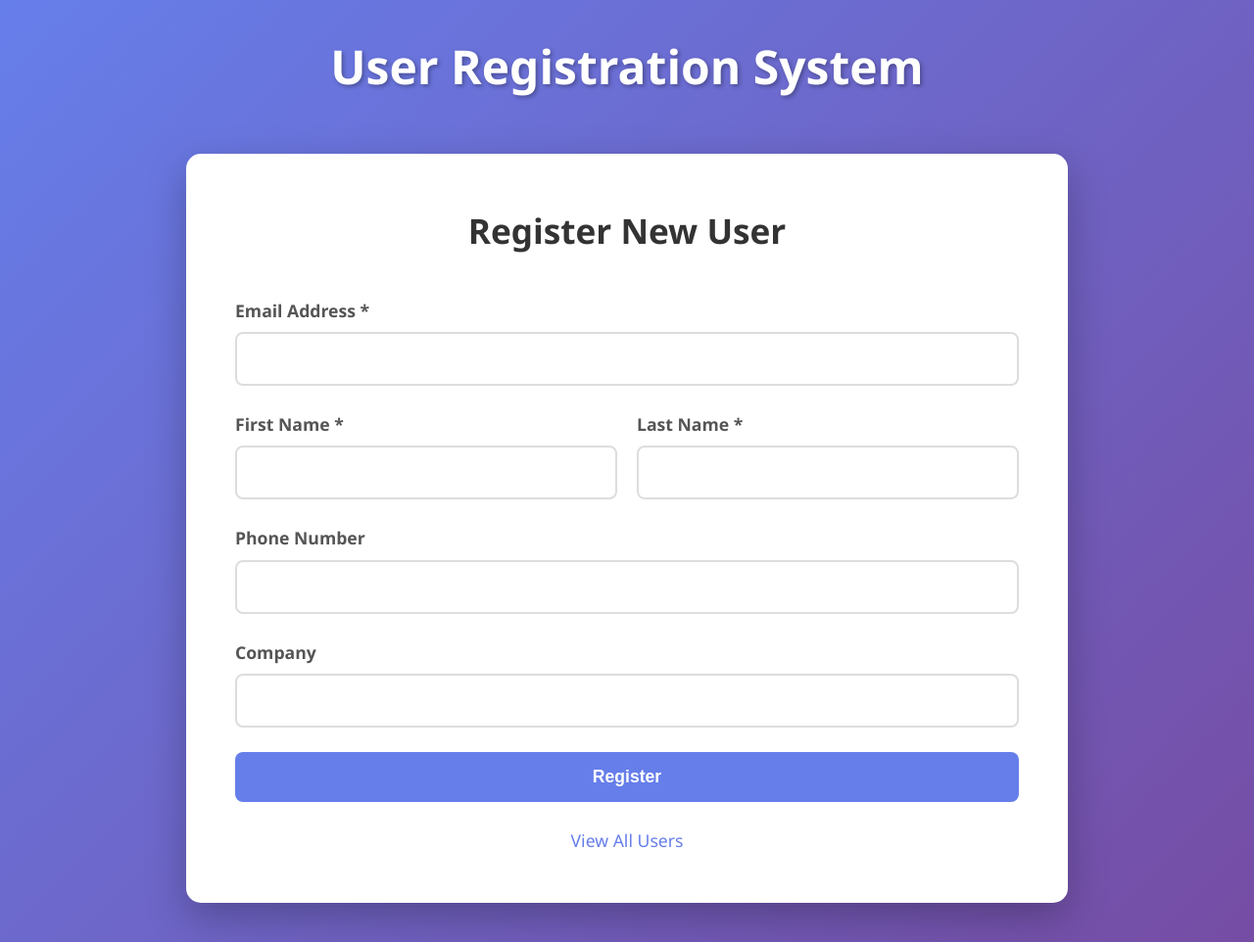
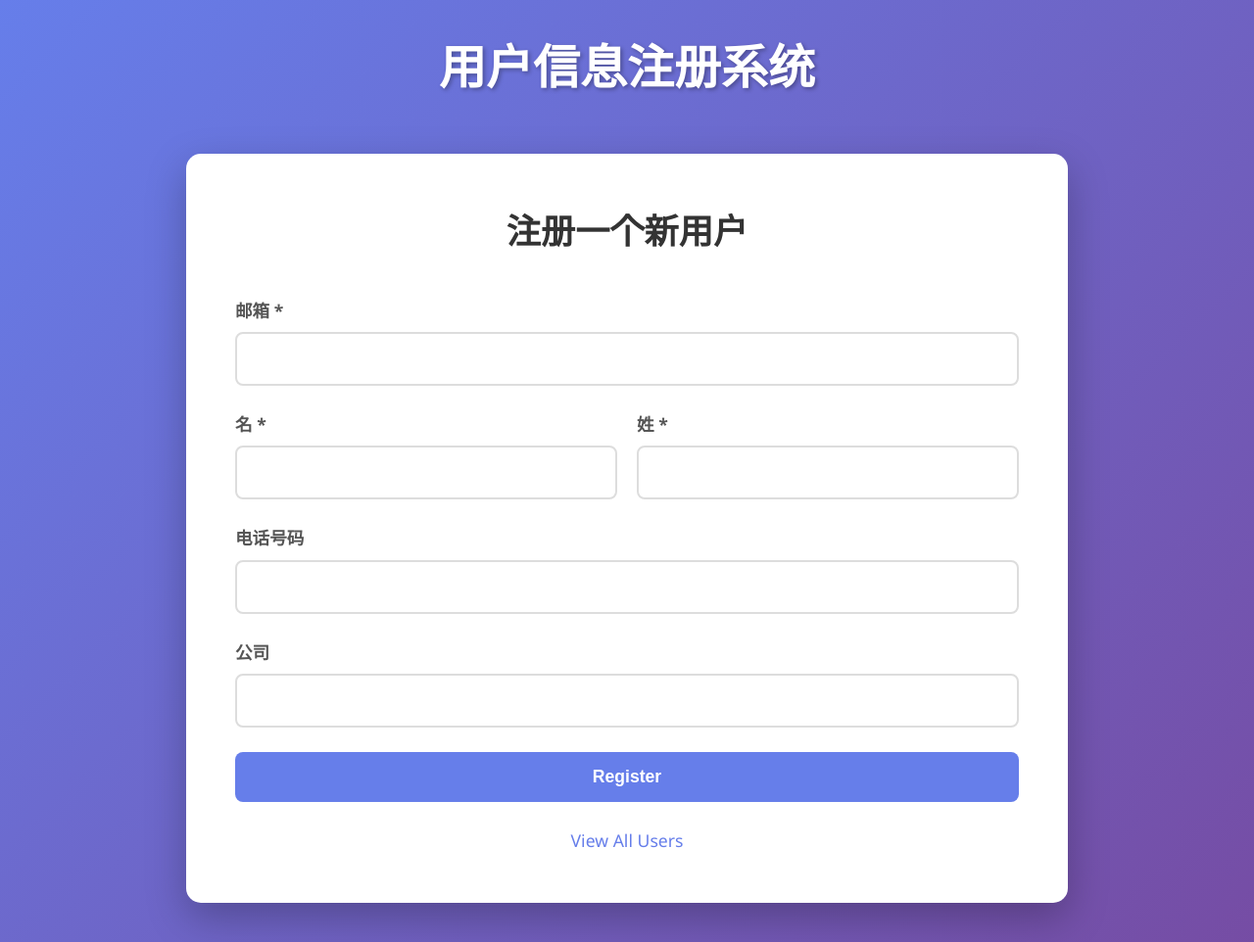
Before and after one commit to pengchao2022/user-manage-sys-aws-eks, a Flask app: page /register in a window 1280 px wide. Shown: the top 962 px of the page at 98% size. Run offline with Flask 3, Linux system fonts and the light colour scheme; some libraries are stand-ins or nearby versions.

Commit message:
modified the website display language to Chinese

```diff
--- a/src/templates/base.html
+++ b/src/templates/base.html
@@ -9,7 +9,7 @@
 <body>
     <div class="container">
         <header>
-            <h1>User Registration System</h1>
+            <h1>用户信息注册系统</h1>
         </header>
 
         {% with messages = get_flashed_messages(with_categories=true) %}
--- a/src/templates/register.html
+++ b/src/templates/register.html
@@ -4,32 +4,32 @@
 
 {% block content %}
 <div class="registration-form">
-    <h2>Register New User</h2>
+    <h2>注册一个新用户</h2>
     <form method="POST" action="{{ url_for('register') }}">
         <div class="form-group">
-            <label for="email">Email Address *</label>
+            <label for="email">邮箱 *</label>
             <input type="email" id="email" name="email" required>
         </div>
 
         <div class="form-row">
             <div class="form-group">
-                <label for="first_name">First Name *</label>
+                <label for="first_name">名 *</label>
                 <input type="text" id="first_name" name="first_name" required>
             </div>
 
             <div class="form-group">
-                <label for="last_name">Last Name *</label>
+                <label for="last_name">姓 *</label>
                 <input type="text" id="last_name" name="last_name" required>
             </div>
         </div>
 
         <div class="form-group">
-            <label for="phone">Phone Number</label>
+            <label for="phone">电话号码</label>
             <input type="tel" id="phone" name="phone">
         </div>
 
         <div class="form-group">
-            <label for="company">Company</label>
+            <label for="company">公司</label>
             <input type="text" id="company" name="company">
         </div>
 
--- a/src/templates/success.html
+++ b/src/templates/success.html
@@ -4,8 +4,8 @@
 
 {% block content %}
 <div class="success-message">
-    <h2>🎉 Registration Successful!</h2>
-    <p>Thank you for registering with us.</p>
+    <h2>🎉 恭喜您，注册成功!</h2>
+    <p>感谢您在我们这里登记您的信息，我们将严格为您保密.</p>
     <div class="actions">
         <a href="{{ url_for('register') }}" class="btn-primary">Register Another User</a>
         <a href="{{ url_for('users') }}" class="btn-secondary">View All Users</a>
```
Also changed, not shown: src/templates/users.html (+7 -7 lines).
